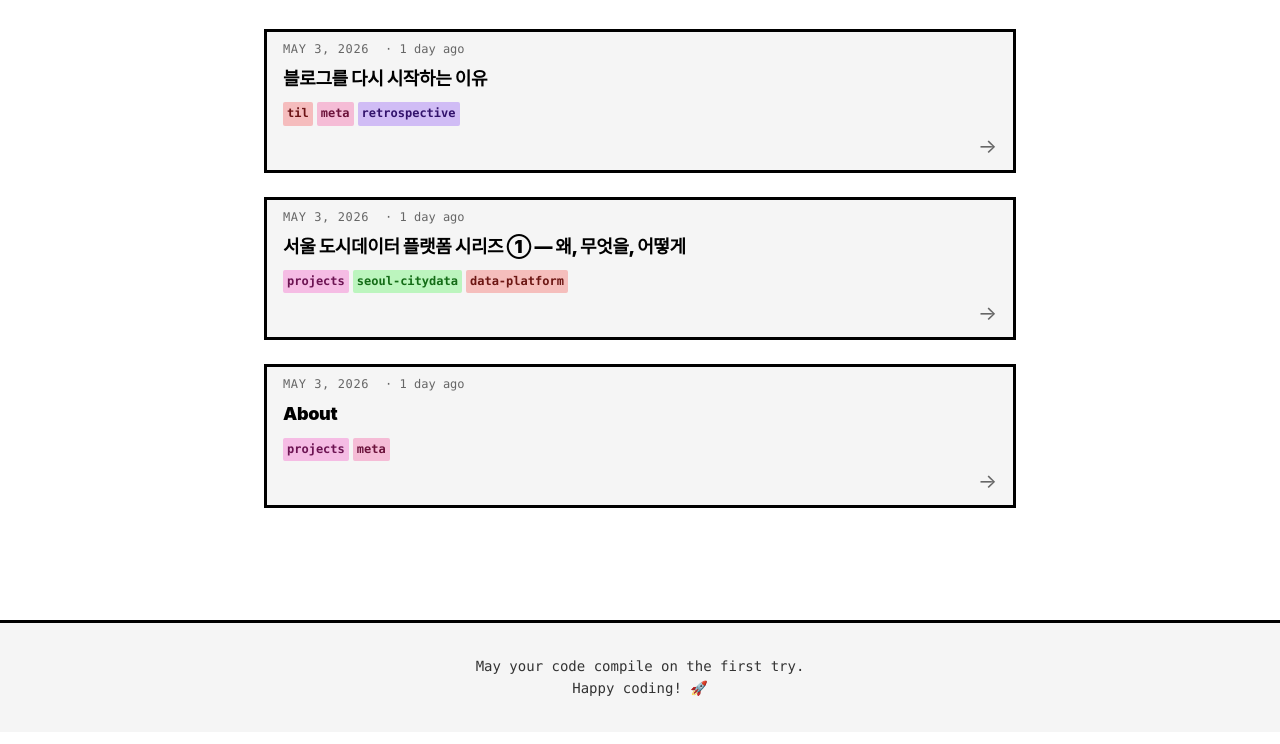
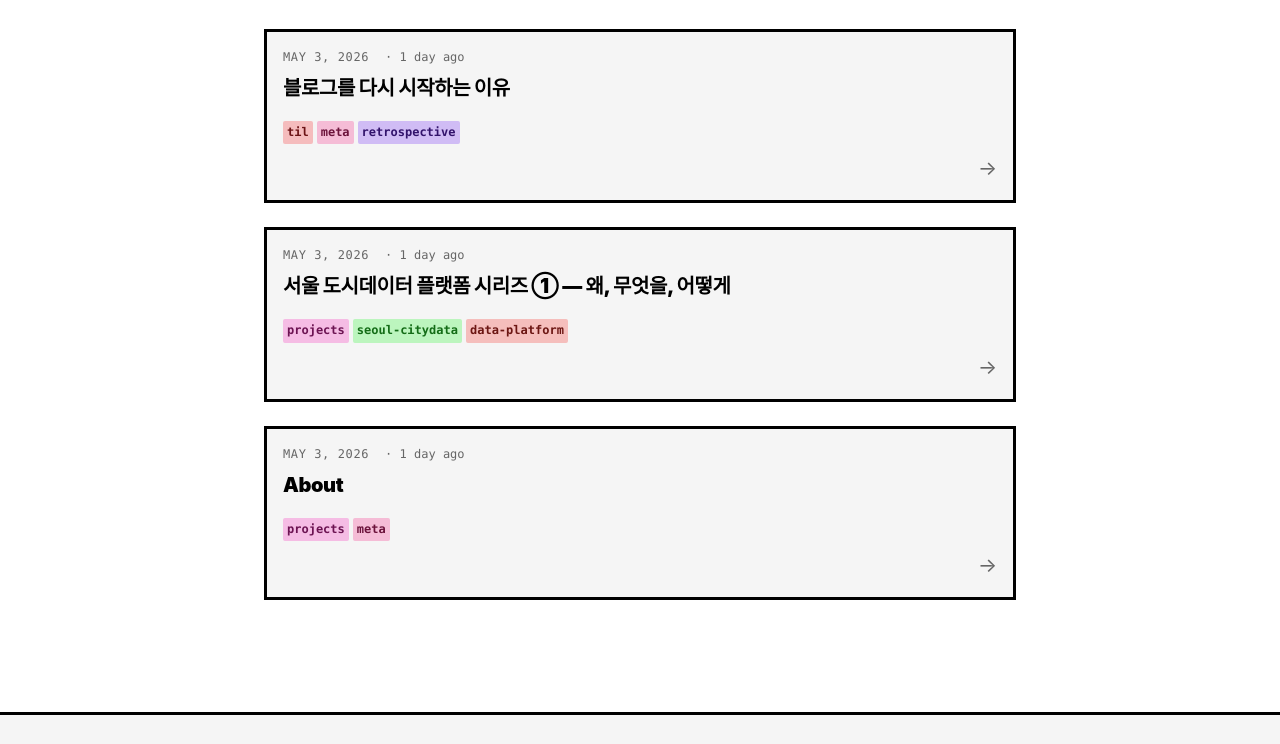
Before and after one commit to benidjor/benidjor.github.io, an Astro site: page / in a window 1280 px wide. Shown: the part 610-1354 px from the top of the page. Built offline with nearby package versions, Linux system fonts and the light colour scheme; Astro itself is replaced by a stand-in of ours; a web font is replaced by a local one.

Commit message:
Revert "style(home): further reduce post card vertical padding and title size"
This reverts commit 584a516eccb5bcaa4726cbd2be4b9e535496cceb.

```diff
--- a/src/pages/index.astro
+++ b/src/pages/index.astro
@@ -309,7 +309,7 @@ const recentPosts = getPostsForLocale(allPosts)
     position: relative;
     display: flex;
     flex-direction: column;
-    padding: var(--spacing-sm) var(--spacing-md);
+    padding: var(--spacing-md);
     border: var(--border-width) solid var(--border-color);
     background-color: var(--bg-secondary);
     transition: transform var(--transition-fast), box-shadow var(--transition-fast), background-color var(--transition-fast);
@@ -353,8 +353,8 @@ const recentPosts = getPostsForLocale(allPosts)
     display: flex;
     flex-wrap: wrap;
     gap: var(--spacing-xs);
-    margin-top: var(--spacing-sm);
-    margin-bottom: var(--spacing-xs);
+    margin-top: var(--spacing-md);
+    margin-bottom: var(--spacing-sm);
   }
 
   .post-tag {
@@ -367,7 +367,7 @@ const recentPosts = getPostsForLocale(allPosts)
 
   .post-card__title {
     margin: 0 0 var(--spacing-xs) 0;
-    font-size: var(--font-size-lg);
+    font-size: var(--font-size-xl);
     text-transform: none;
     line-height: 1.3;
   }
```
